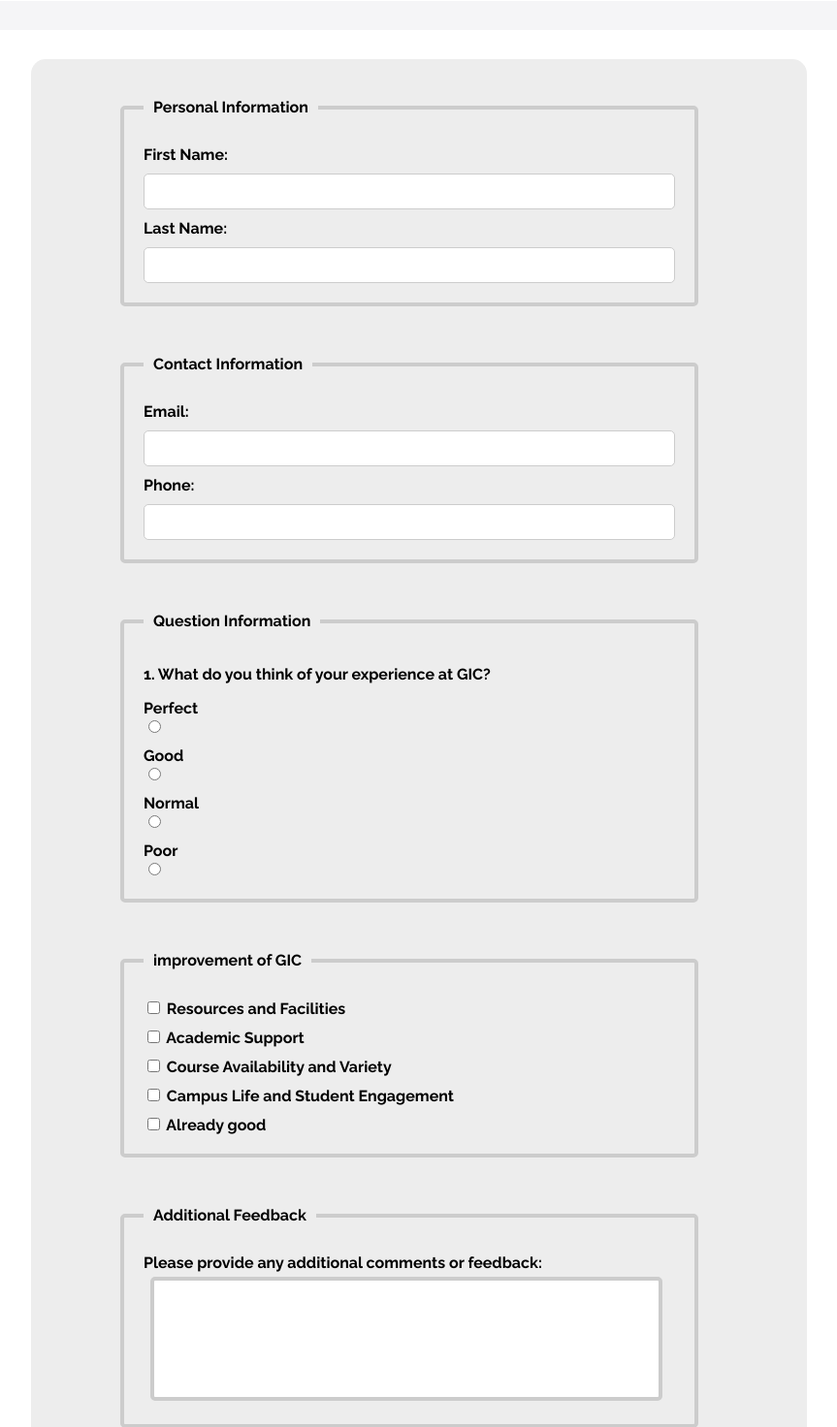
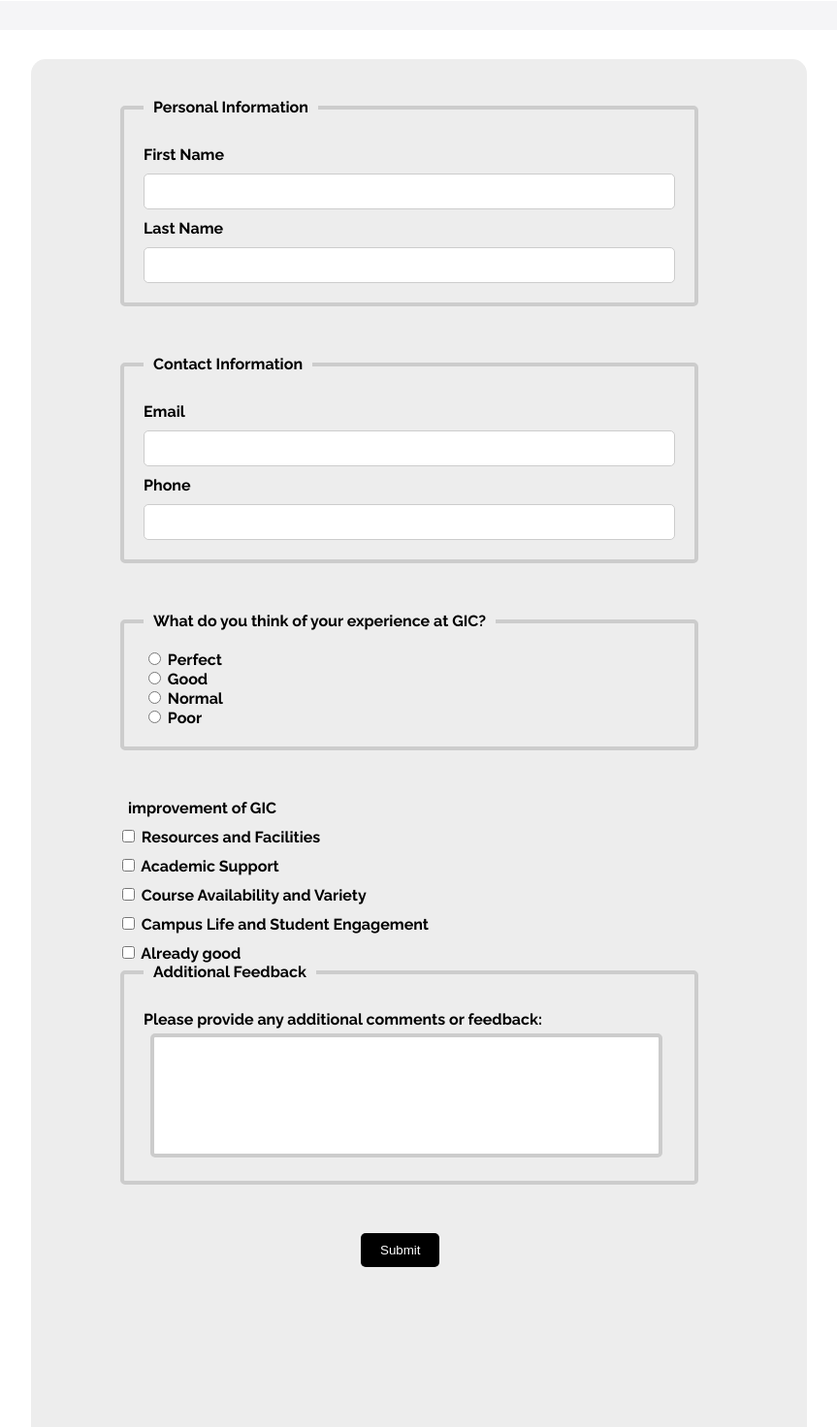
Before and after one commit to Abelxucc/724-hw-jiacheng-xu-p411688, a Flask app: page /form in a window 1680 px wide; the page is wider, and only the part inside the window is pictured. Shown: the part 481-1953 px from the top of that part at 97% size, without its empty margins (418-1281 px from the left). Run offline with Flask 3, Linux system fonts and the light colour scheme.

Commit message:
Update form-page.html

```diff
--- a/Flask/templates/form-page.html
+++ b/Flask/templates/form-page.html
@@ -73,46 +73,32 @@
                 <div class="container14">
                     <div class="container20">
                         <!-- Data collection form with various input types for comprehensive information gathering -->
-                        <form id="dataForm" onsubmit="thankYouMessage(event)">
-
+                        <form id="dataForm" method="POST" action="{{ url_for('form') }}">
+                             {{ form.hidden_tag() }}
                              <!-- Fieldset for grouping personal information fields -->
                             <fieldset>
                                 <legend>Personal Information</legend>
-                                  <!-- Input for first name, marked as required for data integrity -->
-                                <label for="first-name">First Name:</label>
-                                <input type="text" id="first-name" name="first_name" required>
-                                <!-- Input for last name, also required -->
-                                <label for="last-name">Last Name:</label>
-                                <input type="text" id="last-name" name="last_name" required>
+                                {{ form.first_name.label }} {{ form.first_name(size=20) }}
+                                {{ form.last_name.label }} {{ form.last_name(size=20) }}
                             </fieldset>
 
                             <!-- Fieldset for contact information to enable further communication -->
                             <fieldset>
                                 <legend>Contact Information</legend>
                                 <!-- Email input for primary contact method, required for follow-up -->
-                                <label for="email">Email:</label>
-                                <input type="email" id="email" name="email" required>
-                                <label for="phone">Phone:</label>
-                                <input type="tel" id="phone" name="phone">
+                                {{ form.email.label }} {{ form.email(size=20) }}
+                                {{ form.phone.label }} {{ form.phone(size=13) }}
                             </fieldset>
+
                             <fieldset>
-                                <legend>Question Information</legend>
-                                <!-- Optional telephone contact for alternative communication means -->
-                                <p>1. What do you think of your experience at GIC?</p>
-                                <!-- Radio options for experience levels -->
-                                <label for="experience-perfect">Perfect</label>
-                                <input type="radio" id="experience-perfect" name="experience" value="perfect" required>
+                            <legend>{{ form.experience.label.text }}</legend>
+                                {% for subfield in form.experience %}
+                                    <div>
+                                         {{ subfield() }} {{ subfield.label.text}}
+                                    </div>
+                                {% endfor %}
+                            </fieldset>
 
-                                <label for="experience-good">Good</label>
-                                <input type="radio" id="experience-good" name="experience" value="good">
-
-                                <label for="experience-average">Normal</label>
-                                <input type="radio" id="experience-average" name="experience" value="normal">
-
-                                <label for="experience-poor">Poor</label>
-                                <input type="radio" id="experience-poor" name="experience" value="poor">
-                            </fieldset>
-                            <fieldset>
                                 <legend>improvement of GIC</legend>
                                 <label for="Resources and Facilities">
                                     <input type="checkbox" id="improvements" name="improvement" value="Resources and Facilities">
```
